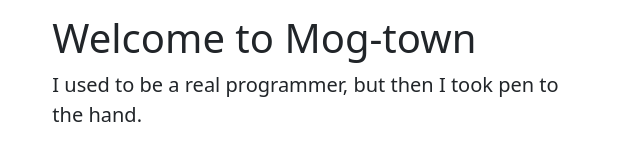
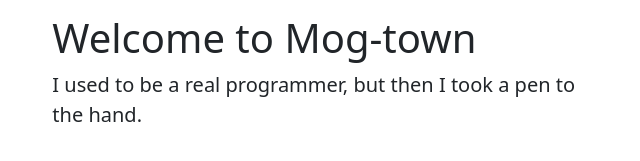
Before and after one commit to WSU-kduncan/3120-cicd-rabiddoughnuts, a plain HTML site: page Website/index.html in a window 1280 px wide. Shown: the part 179-340 px from the top of the page, 185-825 px from the left. Drawn offline with Linux system fonts and the light colour scheme.

Commit message:
Update workflow

```diff
--- a/Website/index.html
+++ b/Website/index.html
@@ -119,7 +119,7 @@
   <div class="b-example-divider"></div>
   <div class="col-lg-8 mx-auto p-4 py-md-5">
   <h1>Welcome to Mog-town</h1>
-    <p class="fs-5 col-md-8">I used to be a real programmer, but then I took pen to the hand.</p>
+    <p class="fs-5 col-md-8">I used to be a real programmer, but then I took a pen to the hand.</p>
 
    </div>
     <script src="../assets/dist/js/bootstrap.bundle.min.js"></script>
```
Also changed, not shown: 2 other files.
